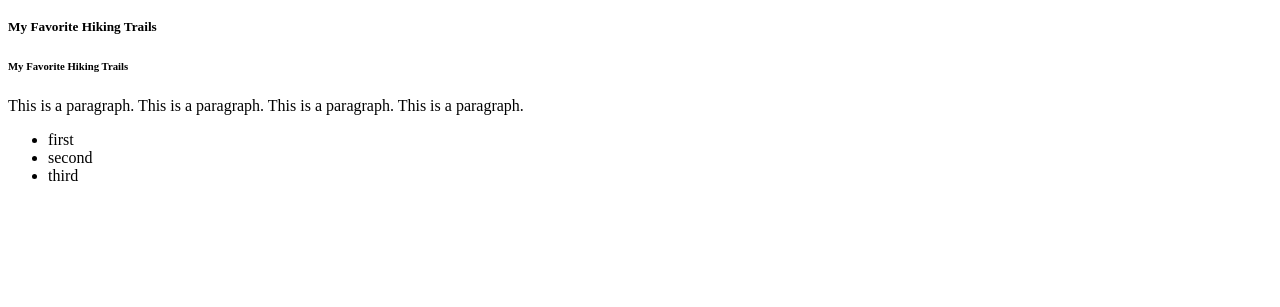
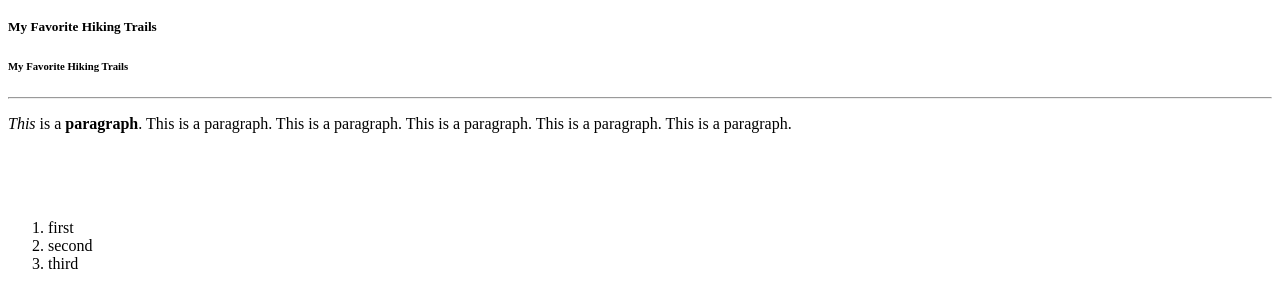
Before and after one commit to cjwindell/hiking-trails, a plain HTML site: page index.html in a window 1280 px wide. Shown: the part 191-498 px from the top of the page. Drawn offline with Linux system fonts and the light colour scheme.

Commit message:
Add files via upload

```diff
--- a/index.html
+++ b/index.html
@@ -1,8 +1,10 @@
 <!doctype html>
 <html>
+
 <head>
 	<title>My Favorite Hiking Trails</title>
 </head>
+
 <body>
 <h1>My Favorite Hiking Trails</h1>
 <h2>My Favorite Hiking Trails</h2>
@@ -10,12 +12,21 @@
 <h4>My Favorite Hiking Trails</h4>
 <h5>My Favorite Hiking Trails</h5>
 <h6>My Favorite Hiking Trails</h6>
-	<p>This is a paragraph. This is a paragraph. This is a paragraph. This is a paragraph.</p>
-	<ul>
+<hr/>
+
+<p><i>This</i> is a <b>paragraph</b>. This is a paragraph. This is a paragraph. This is a paragraph. This is a paragraph. This is a paragraph.</p>
+<br/>
+<br/>
+<br/>
+
+<ol>
 	<li>first</li>
 	<li>second</li>
 	<li>third</li>
-	</ul>
+</ol>
+
+
+
 
 
 </body>
```
Lines whose indentation alone changed are shown as unchanged.
